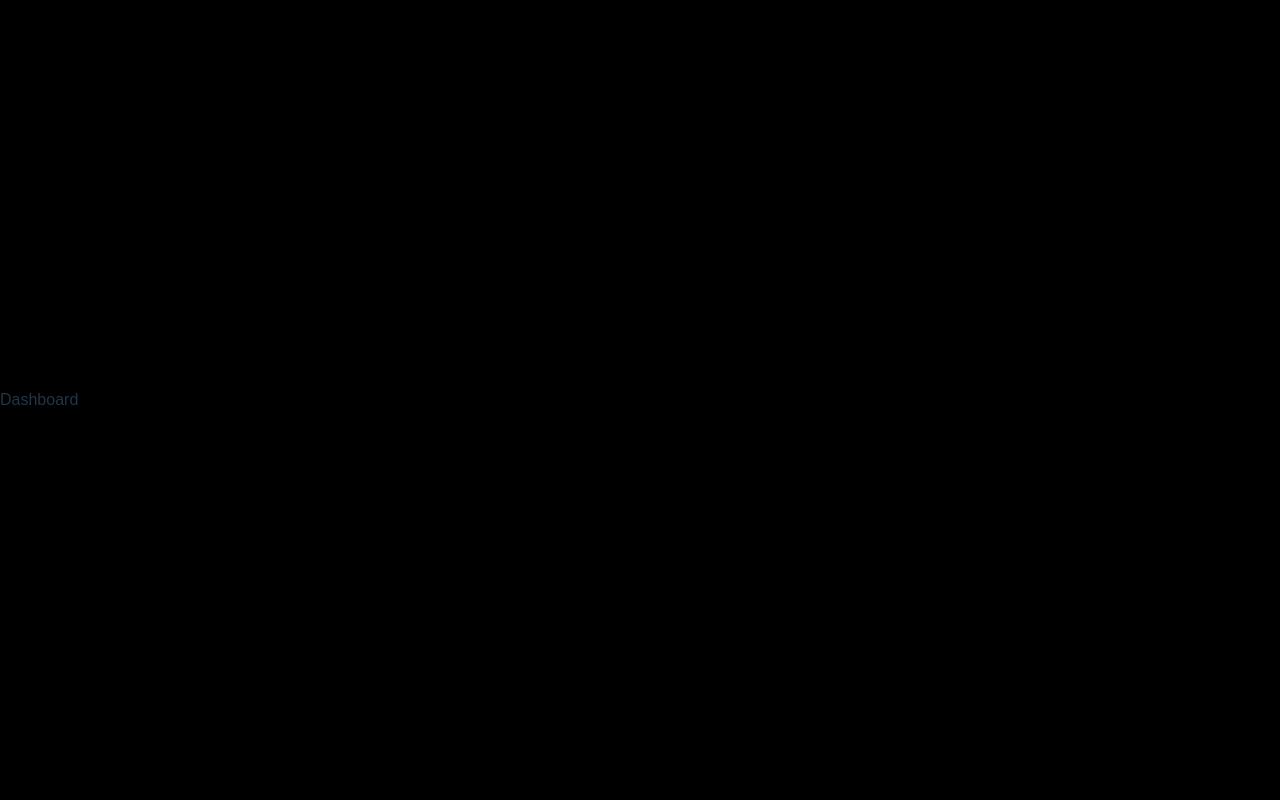
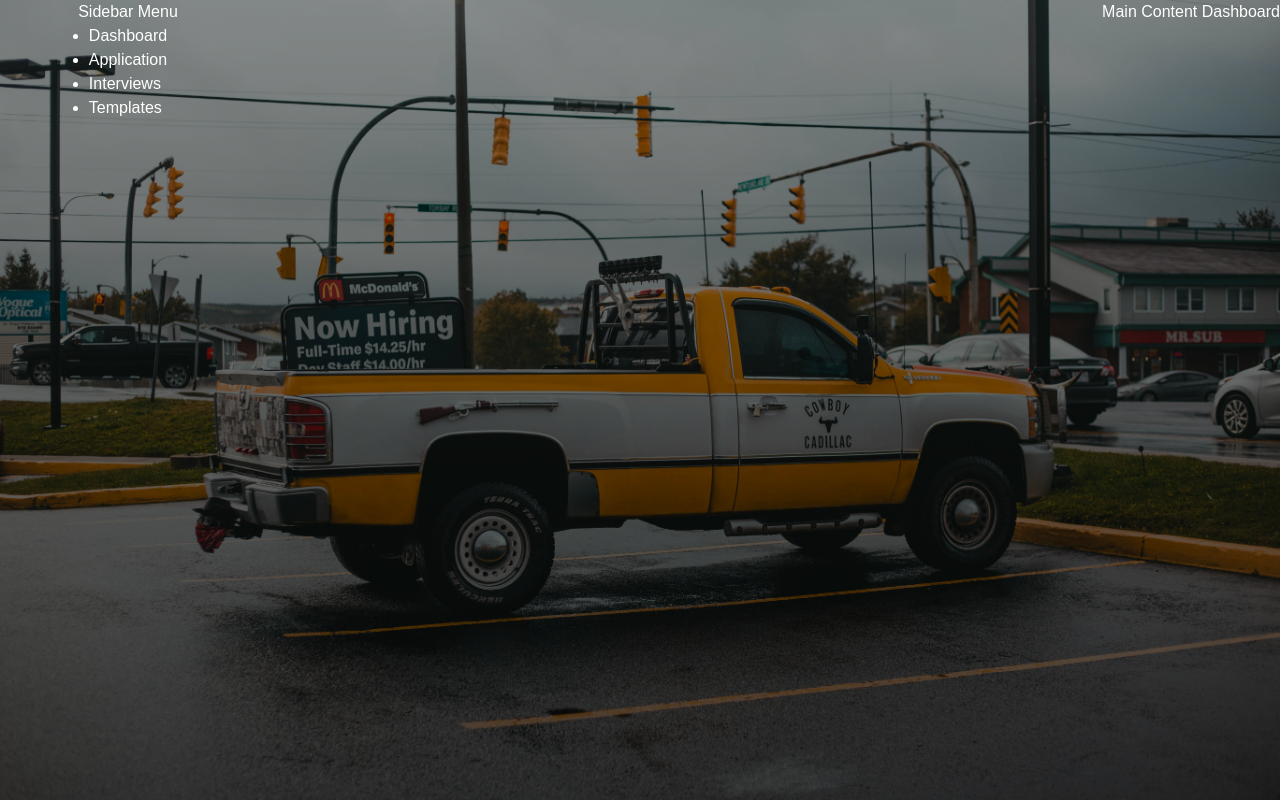
Before and after one commit to Geary-E/Job-Application-Tracker, a React (Vite) app in the folder frontend/: page /dashboard in a window 1280 px wide. Built offline with nearby package versions, Linux system fonts and the light colour scheme.

Commit message:
Updated layout a little bit

```diff
--- a/frontend/src/Dashboard.jsx
+++ b/frontend/src/Dashboard.jsx
@@ -1,10 +1,26 @@
+import Layout from './Layout';
+import './styling/Dashboard.css';
 
 const Dashboard = () => {
 
     return (
-        <div className="dashboard">
-            Dashboard
-        </div>
+        <Layout variant="full">
+            <div className="dashboard">
+                <div className="sidebar-menu">
+                    Sidebar Menu
+                    <ul>
+                        <li> Dashboard </li>
+                        <li> Application </li>
+                        <li> Interviews </li>
+                        <li> Templates </li>
+                    </ul>
+                </div>
+                <div className="main-content">
+                    Main Content
+                    Dashboard
+                </div>
+            </div>
+        </Layout>
     )
 }
 
--- a/frontend/src/Layout.css
+++ b/frontend/src/Layout.css
@@ -1,4 +1,3 @@
-/* Reset and global defaults */
 * {
   box-sizing: border-box;
   margin: 0;
@@ -31,15 +30,33 @@ html, body {
   justify-content: center;
   align-items: center;
   color: white;
-  overflow: hidden;
+  overflow-x: hidden;
 }
 
 /* Inner content wrapper */
 .layout-container {
   z-index: 2;
   text-align: center;
-  width: 90%;
-  max-width: 600px;
+  width: 100%; /* originally 90% */
+  max-width: none; /* originally 600px; */
+}
+
+.layout-background.center { /* New test */
+  display: flex;  /* testing */
+  justify-content: center; /* testing */
+  align-items: center;  /* testing */
+}
+
+/* Dashboard pages (full width / top aligned) */
+.layout-background.full { /* testing */
+  display: block;  /* testing */
+}
+
+.layout-background.full .layout-container { /* testing */
+  width: 100%; /* testing */
+  max-width: none; /* testing */
+  text-align: left; /* testing */
+  padding: 0; /* let dashboard decide spacing */
 }
 
 /* General text styling */
--- a/frontend/src/Layout.jsx
+++ b/frontend/src/Layout.jsx
@@ -1,9 +1,9 @@
 import React from 'react'; // page for Layout structure
 import './Layout.css';
 
-const Layout = ({children, style}) => { /* test */
+const Layout = ({children, style, variant="center"}) => { /* test: originally: variant="center" */
     return (
-        <div className="layout-background">
+        <div className={`layout-background ${variant}`}> {/* test: originally: {`layout background ${variant}`} originally layout-background*/}
             <div className="layout-container" style={style}> {/* test */}
                 {children}
             </div>
--- a/frontend/src/LearnMore.jsx
+++ b/frontend/src/LearnMore.jsx
@@ -4,7 +4,7 @@ import './styling/LearnMore.css';
 
 const LearnMore = () => {
     return (
-        <Layout>
+        <Layout variant="center">
             <div className="learn-more">
             <div className="learning-section" >
                 <h2> Learn More About Us </h2>
--- a/frontend/src/Login.jsx
+++ b/frontend/src/Login.jsx
@@ -43,7 +43,7 @@ const Login = () => {
     }
 
     return (
-        <Layout>
+        <Layout variant="center">
         <div className="login">
                 <form className="login-container" onSubmit={handleSubmit}>
                     <h2>Login</h2>
--- a/frontend/src/SignUp.jsx
+++ b/frontend/src/SignUp.jsx
@@ -37,7 +37,7 @@ const SignUp = () => {
 
 
     return (
-        <Layout>
+        <Layout variant="center">
             <div className="signup">
                 <form className="signup-container" onSubmit={handleSubmit} method="POST">
                     <h2>Sign Up</h2>
--- /dev/null
+++ b/frontend/src/styling/Dashboard.css
@@ -0,0 +1,24 @@
+body {
+    margin: 0;
+    padding: 0;
+}
+
+.dashboard {
+    align-self: flex-start;
+    display: flex;
+    flex-direction: row;
+    justify-content: flex-start;
+    width: 100vw;
+    height: 100vh;
+}
+
+.sidebar-menu {
+    margin-right: auto;
+    display: flex;
+    flex-direction: column;
+    justify-content: flex-start;
+    align-items: center;
+    align-self: flex-start;
+    height: 100vh;
+    width: 20%;
+}
--- a/frontend/src/styling/LearnMore.css
+++ b/frontend/src/styling/LearnMore.css
@@ -1,6 +1,8 @@
 .learn-more {
     display: flex;
     justify-content: center;
+    max-width: 600px; /* testing */
+    margin: auto;
 }
 
 
--- a/frontend/src/styling/SignUp.css
+++ b/frontend/src/styling/SignUp.css
@@ -1,6 +1,8 @@
 .signup {
     display: flex;
     justify-content: center;
+    max-width: 600px; /* testing */
+    margin: auto;
 }
 
 .signup-container {
```
